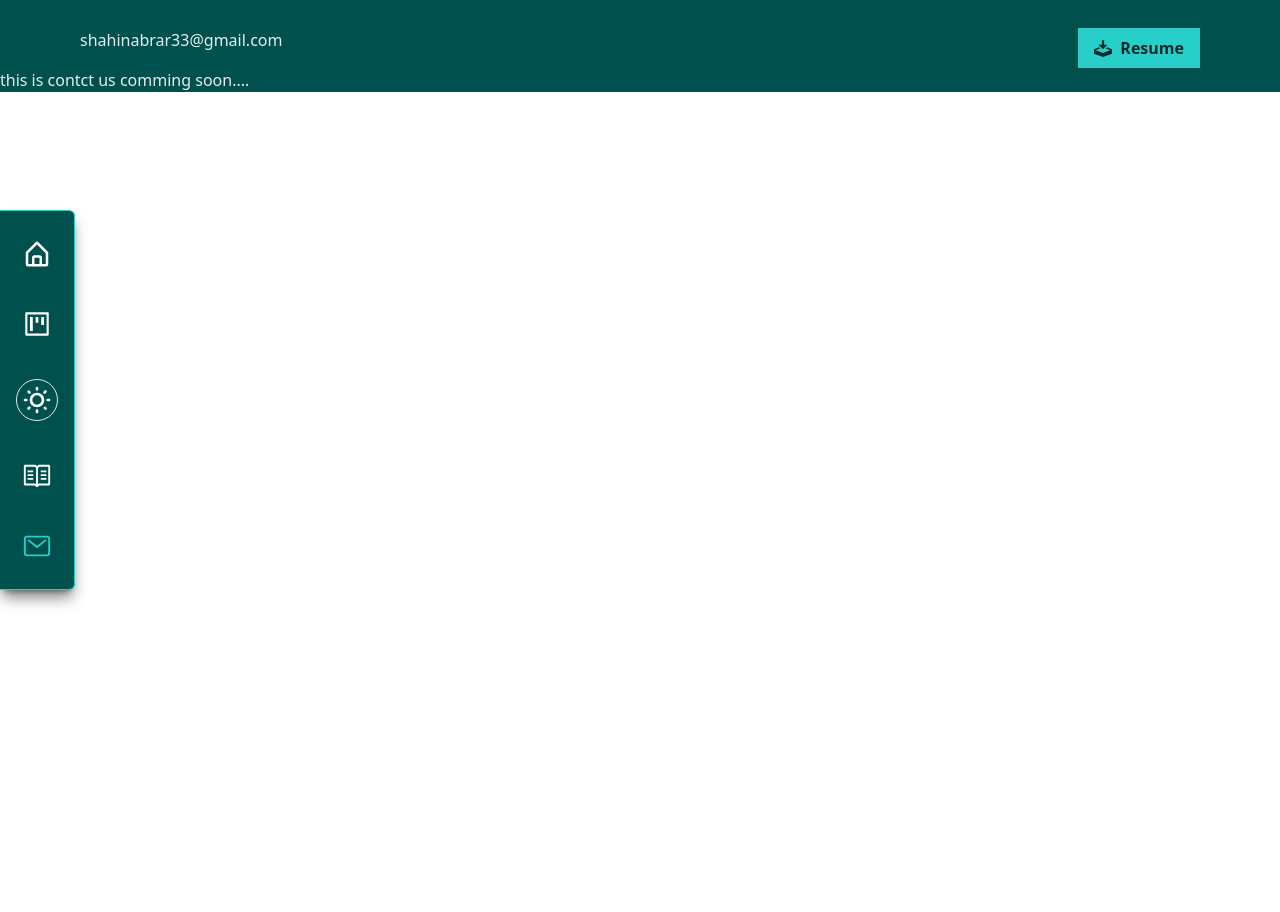
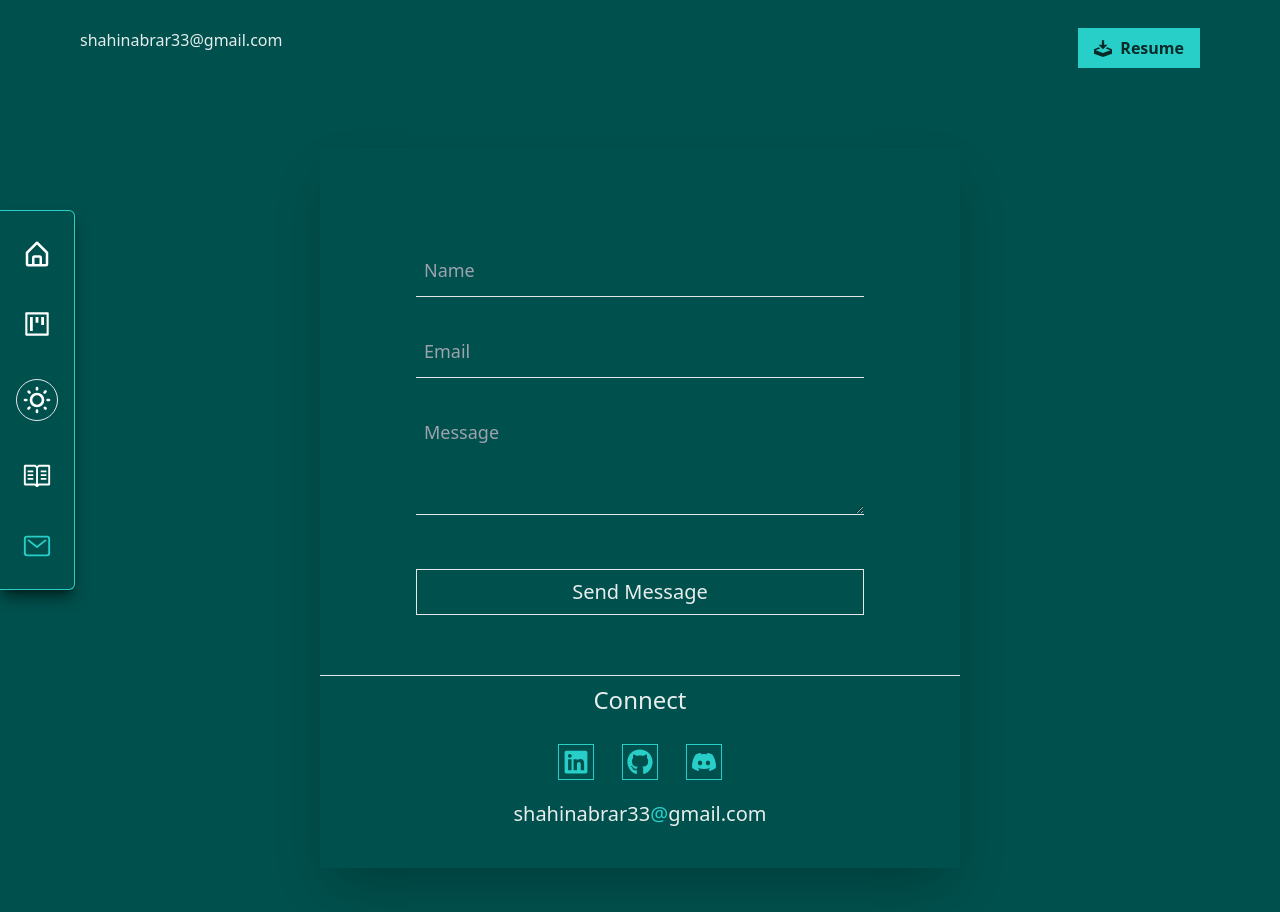
Before and after one commit to shahinexy/Shahin-Alam, a Next.js app: page /contact in a window 1280 px wide. Shown: the top 912 px of the page. Before the commit the page ends 800 px from the top, so only its background shows below. Built offline with nearby package versions, Linux system fonts and the light colour scheme.

Commit message:
contact page created

```diff
--- a/package.json
+++ b/package.json
@@ -13,6 +13,7 @@
     "react": "^18",
     "react-dom": "^18",
     "react-icons": "^5.2.1",
+    "react-simple-typewriter": "^5.0.1",
     "sharp": "^0.33.4",
     "swiper": "^11.1.4"
   },
--- a/src/app/contact/page.jsx
+++ b/src/app/contact/page.jsx
@@ -1,10 +1,64 @@
+import Link from "next/link";
+import { FaLinkedin, FaGithub, FaDiscord } from "react-icons/fa";
 
 const ContactPage = () => {
-    return (
-        <div>
-            this is contct us comming soon....
+  return (
+    <div className="flex flex-col justify-center py-20 items-center">
+      <div className="md:w-2/4 mx-4 shadow-2xl">
+        <form className="px-24 pt-24 pb-7 space-y-7">
+          <div>
+            <input
+              type="text"
+              placeholder="Name"
+              className="bg-inherit w-full border-b text-lg px-2 py-3 outline-none"
+            />
+          </div>
+          <div>
+            <input
+              type="text"
+              placeholder="Email"
+              className="bg-inherit w-full border-b text-lg px-2 py-3 outline-none"
+            />
+          </div>
+          <div className="pb-5">
+            <textarea
+              placeholder="Message"
+              rows="3"
+              className="bg-inherit w-full border-b text-lg px-2 py-3 outline-none"
+            ></textarea>
+          </div>
+          <button className="w-full border py-2 text-xl font-medium hover:scale-95 duration-500">
+            Send Message
+          </button>
+        </form>
+        <div className="text-center mb-10">
+          <h1 className="text-2xl py-2 border-t mb-5 mt-8 font-medium">
+            Connect
+          </h1>
+          <div className="flex justify-center gap-7 text-secondary text-4xl mb-5">
+            <Link
+              href={"https://www.linkedin.com/in/shahinaalam/"}
+              target="_blank"
+            >
+              <FaLinkedin className="border border-secondary p-1 hover:rotate-6 duration-500" />
+            </Link>
+            <Link href={"https://github.com/shahinexy"} target="_blank">
+              <FaGithub className="border border-secondary p-1 hover:rotate-6 duration-500" />
+            </Link>
+            <Link
+              href={"https://discordapp.com/users/1121657284288856205"}
+              target="_blank"
+            >
+              <FaDiscord className="border border-secondary p-1 hover:rotate-6 duration-500" />
+            </Link>
+          </div>
+          <p className="text-xl">
+            shahinabrar33<span className="text-secondary">@</span>gmail.com
+          </p>
         </div>
-    );
+      </div>
+    </div>
+  );
 };
 
 export default ContactPage;
--- a/src/app/layout.js
+++ b/src/app/layout.js
@@ -19,9 +19,11 @@ export default function RootLayout({ children }) {
         </div>
         <div className="max-w-6xl mx-auto px-4 pt-7 flex justify-between">
           <p>shahinabrar33@gmail.com</p>
+          <a href="./resume/RESUME-OF-SHAHIN-ALAM.pdf" download="RESUME-OF-SHAHIN-ALAM">
           <button className="cursor-pointer bg-secondary hover:bg-primary text-black/80 hover:text-white font-semibold duration-500 px-4 py-2 active:translate-x-0.5 active:translate-y-0.5 hover:shadow-[0.3rem_0.3rem_#F44336,-0.3rem_-0.3rem_#00BCD4] transition flex gap-2 items-center">
             <ImDownload className="text-lg" /> Resume
           </button>
+          </a>
         </div>
         {children}
       </body>
--- a/src/components/HeroSection.jsx
+++ b/src/components/HeroSection.jsx
@@ -1,8 +1,10 @@
+"use client"
 import { TbPlayerTrackNextFilled } from "react-icons/tb";
 import { FaLinkedin, FaGithub, FaDiscord } from "react-icons/fa";
 import shahinImage from "../../public/images/Shahin-Alam.jpg";
 import Image from "next/image";
 import Link from "next/link";
+import { Typewriter } from "react-simple-typewriter";
 
 const HeroSection = () => {
     return (
@@ -11,7 +13,17 @@ const HeroSection = () => {
           <p className="md:text-xl text-lg font-medium">Hello! I&apos;m</p>
           <h1 className="md:text-5xl text-3xl font-medium uppercase mb-3">Shahin Alam</h1>
           <p className="text-xl mb-5">
-            I&apos;m a <span className="md:text-3xl text-2xl text-secondary font-medium"> Front-End Developer</span>
+            I&apos;m a <span className="md:text-3xl text-2xl text-secondary font-medium">
+            <Typewriter
+            words={['Front-End Developer.', 'React Developer.', 'Passionate Programmer.', 'Web Developer.']}
+            loop={false}
+            cursor
+            cursorStyle='_'
+            typeSpeed={70}
+            deleteSpeed={50}
+            delaySpeed={1000}
+          />
+               </span>
           </p>
           <p className="md:text-lg">
             I&apos;m a Front-End developer with good Back-End knowledge. Passionate about
```
Also changed, not shown: 2 other files (tests, documents, lock files or other folders).
